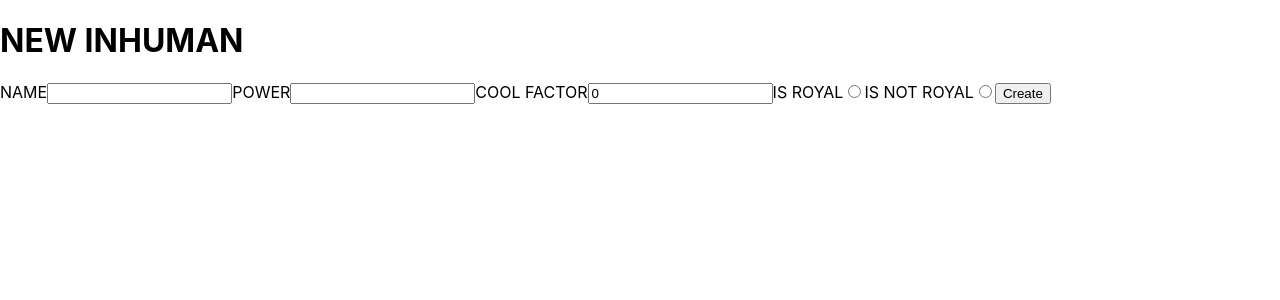
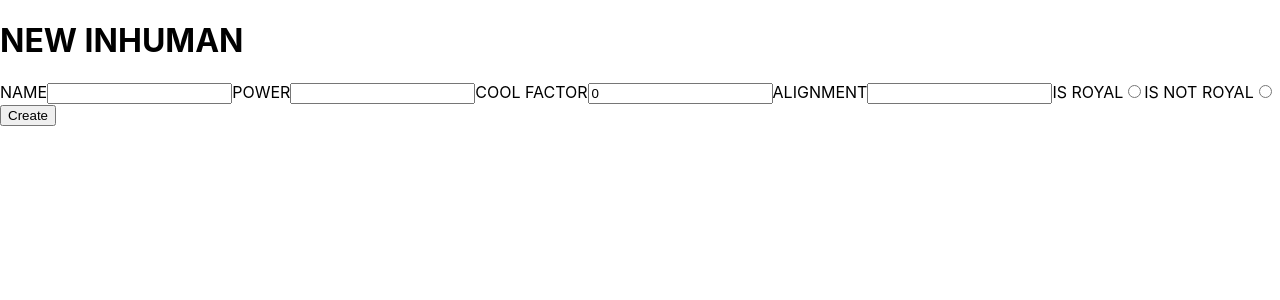
Before and after one commit to MaximusLamb/inhumans-fe, a React (Create React App) app: page /create in a window 1280 px wide. Shown: the top 300 px of the page. Built offline with nearby package versions, Linux system fonts and the light colour scheme.

Commit message:
dropdown functioning properly finally

```diff
--- a/src/AdminPage.js
+++ b/src/AdminPage.js
@@ -8,12 +8,13 @@ export default class AdminPage extends Component {
             name: '',
             cool_factor: 0,
             power: '',
-            is_royal: false
+            is_royal: false,
+            alignment_id: ''
     }
 
     handleSubmit = async(e) => {
 
-        const { name, cool_factor, power, is_royal } = this.state;
+        const { name, cool_factor, power, is_royal, alignment } = this.state;
 
         e.preventDefault();
         // do edits for post request
@@ -22,7 +23,8 @@ export default class AdminPage extends Component {
             cool_factor: cool_factor,
             power: power,
             owner_id: 1,
-            is_royal: is_royal
+            is_royal: is_royal,
+            alignment: alignment
         })
 
     }
@@ -46,8 +48,12 @@ export default class AdminPage extends Component {
         this.setState({ is_royal: e.target.value })
     }
 
+    handleAlignmentChange = (e) => {
+        this.setState({ alignment_id: e.target.value})
+    }
+
     render() {
-       const { name, cool_factor, power } = this.state;
+       const { name, cool_factor, power, alignment_id } = this.state;
     return (
         <div>
         <form onSubmit={this.handleSubmit}>
@@ -62,6 +68,10 @@ export default class AdminPage extends Component {
 
                         <label>COOL FACTOR
                             <input onChange={this.handleCoolFactorChange} name='cool_factor' value={cool_factor} type="number"></input>
+                        </label>
+
+                        <label>ALIGNMENT
+                            <input onChange={this.handleAlignmentChange} name='alignment_id' value={alignment_id}></input>
                         </label>
 
                         <label>IS ROYAL
--- a/src/CharacterDetail.js
+++ b/src/CharacterDetail.js
@@ -11,7 +11,7 @@ export default class CharacterDetail extends Component {
         // const data = await request.get(`https://pure-ravine-74265.herokuapp.com/inhumans/${this.props.match.params.inhumans}`)
 
         const data = await request.get(`http://localhost:3001/inhumans/${this.props.match.params.id}`)
-
+        console.log(data)
         this.setState({ inhumans: data.body })
     }
 
@@ -19,7 +19,8 @@ export default class CharacterDetail extends Component {
     render() {
 
 
-        const {name, cool_factor, power, is_royal} = this.state.inhumans
+        const {name, cool_factor, power, is_royal, alignment} = this.state.inhumans
+        console.log(this.state.inhumans)
 
         return (
             <div>
@@ -29,6 +30,7 @@ export default class CharacterDetail extends Component {
                         <h1>{cool_factor}</h1>
                         <h1>{power}</h1>
                         <h1>{String(is_royal)}</h1>
+                        <h1>{alignment}</h1>
                     </ul>
                 </section>
 
--- a/src/CharacterList.js
+++ b/src/CharacterList.js
@@ -1,46 +1,69 @@
 import React, { Component } from 'react'
 import request from 'superagent';
 import { Link } from 'react-router-dom';
+import Dropdown from './Dropdown.js';
+
 export default class CharacterList extends Component {
 
 
     state = {
-        inhumans: []
+        inhumans: [],
+        selected: '',
+        data: [{}]
     }
 
     async componentDidMount() {
 
         // const data = await request.get('https://pure-ravine-74265.herokuapp.com/inhumans')
         const data = await request.get('http://localhost:3001/inhumans')
+        this.setState({ inhumans: data.body })
 
-        this.setState({ inhumans: data.body.rows })
+    }
+
+    handleAlignmentChange = async (event) => {
+
+        this.setState({ selected: event.target.value })
+
+        const fetchedData = await request.get(`http://localhost:3001/alignments/${event.target.value}`);
+
+        this.setState({ inhumans: fetchedData.body });
 
       }
 
 
       render() {
+
         return (
+            <section>
+
+                <Dropdown alignmentChange={this.handleAlignmentChange}/>
+
 
                 <ul>
                     {
+
                         this.state.inhumans.map(single => {
+
                             return (<li>
                          <Link to={`/inhumans/${single.id}`}>
 
                             <h1>{single.name}</h1>
                             <h1>{single.cool_factor}</h1>
                             <h1>{single.power}</h1>
+                            <h1>{single.alignment}</h1>
                             <h1>{single.is_royal
                                 ? 'They are Part of the Royal Family'
                                 : 'They are not Part of the Royal Family'}</h1>
                         </Link>
+
                  </li>)
                         })
 
 
                     }
 
-            </ul>)
+            </ul>
+            </section>)
     }
 
 }
--- /dev/null
+++ b/src/Dropdown.js
@@ -0,0 +1,20 @@
+import React, { Component } from 'react'
+
+export default class Dropdown extends Component {
+    render() {
+        return (
+            <div>
+                <p>Choose Alignment</p>
+
+                <select className="alignment-Type" onChange={this.props.alignmentChange}>
+                    <option value="" defaultValue>
+                        All Alignments
+                    </option>
+                    <option value="1">Good</option>
+                    <option value="2">Neutral</option>
+                    <option value="3">Evil</option>
+                </select>
+            </div>
+        )
+    }
+}
```
Also changed, not shown: src/App.js (+1 -30 lines). Lines whose indentation alone changed are shown as unchanged.
